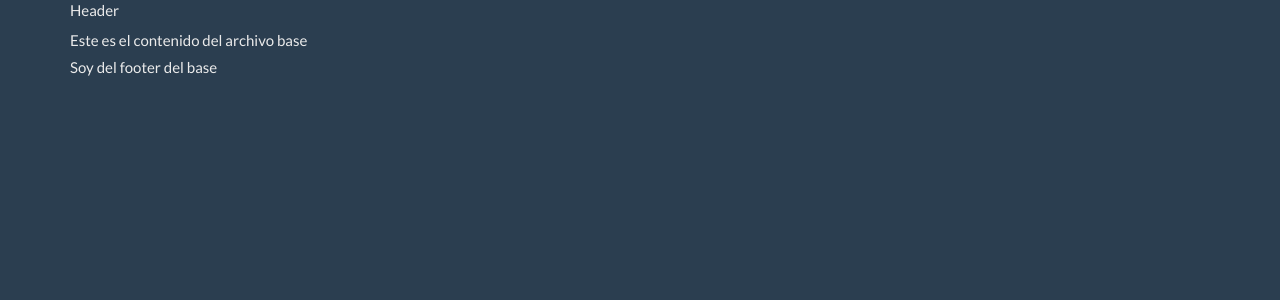
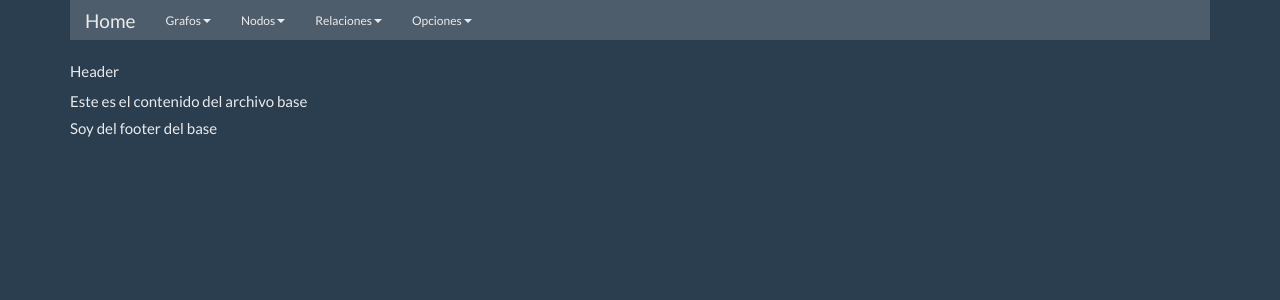
Before and after one commit to rubenamador/ProyectoDjango, a Django app: template templates/base/base.html in a window 1280 px wide. Shown: the top 300 px of the page. Run offline with Django 3.2, Linux system fonts and the light colour scheme; the template is opened without the code that fills it, so the values that code supplies are empty; some libraries are stand-ins or nearby versions.

Commit message:
Barra de navegacion incorporada al template principal

```diff
--- a/templates/base/base.html
+++ b/templates/base/base.html
@@ -15,6 +15,63 @@
 </head>
 <body>
 <div class="container">
+	<!-- Barra de navegacion -->
+	{% block navbar %}
+		<div class="bs-docs-section clearfix">
+			<div class="row">
+				<div class="col-lg-12">
+					<div class="bs-component">
+						<nav class="navbar navbar-default">
+							<div class="container-fluid">
+								<div class="navbar-header">
+									<a class="navbar-brand" href="#">Home</a>
+								</div>
+							<div class="collapse navbar-collapse" id="bs-example-navbar-collapse-1">
+								<ul class="nav navbar-nav">
+									<li class="dropdown">
+										<a href="#" class="dropdown-toggle" data-toggle="dropdown" role="button" aria-expanded="false">Grafos<span class="caret"></span></a>
+										<ul class="dropdown-menu" role="menu">
+											<li><a>Añadir Grafo</a></li>
+											<li><a>Listar Grafos</a></li>
+										</ul>
+									</li>
+									<li class="dropdown">
+										<a href="#" class="dropdown-toggle" data-toggle="dropdown" role="button" aria-expanded="false">Nodos<span class="caret"></span></a>
+										<ul class="dropdown-menu" role="menu">
+											<li><a>Añadir Persona</a></li>
+											<li><a>Listar Personas</a></li>
+											<li><a>Añadir Telefono</a></li>
+											<li><a>Listar Telefonos</a></li>
+											<li><a>Añadir Punto de Reunion</a></li>
+											<li><a>Listar Puntos de Reunion</a></li>
+										</ul>
+									</li>
+									<li class="dropdown">
+										<a href="#" class="dropdown-toggle" data-toggle="dropdown" role="button" aria-expanded="false">Relaciones<span class="caret"></span></a>
+										<ul class="dropdown-menu" role="menu">
+											<li><a>Añadir Llamada</a></li>
+											<li><a>Listar Llamadas</a></li>
+											<li><a>Añadir Reunion</a></li>
+											<li><a>Listar Reuniones</a></li>
+										</ul>
+									</li>
+									<li class="dropdown">
+										<a href="#" class="dropdown-toggle" data-toggle="dropdown" role="button" aria-expanded="false">Opciones<span class="caret"></span></a>
+										<ul class="dropdown-menu" role="menu">
+											<li><a>Admin</a></li>
+											<li><a>Salir</a></li>
+										</ul>
+									</li>
+								</ul>
+							</div>
+						</div>
+					</nav>
+				</div>
+			</div>
+		</div>
+	</div>
+	{% endblock %}
+
 	<!-- Bloque de la cabecera -->
 	{% block header %}
 	{% include 'base/header.html' %}
```
